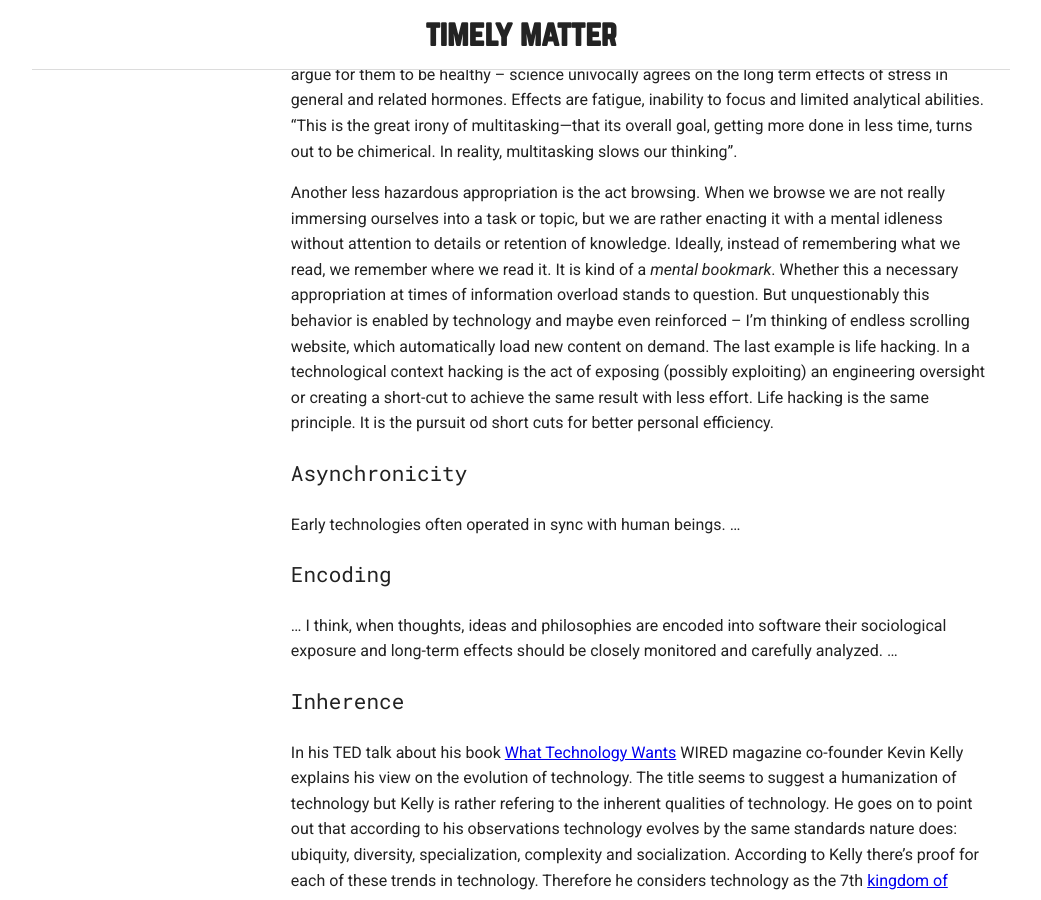
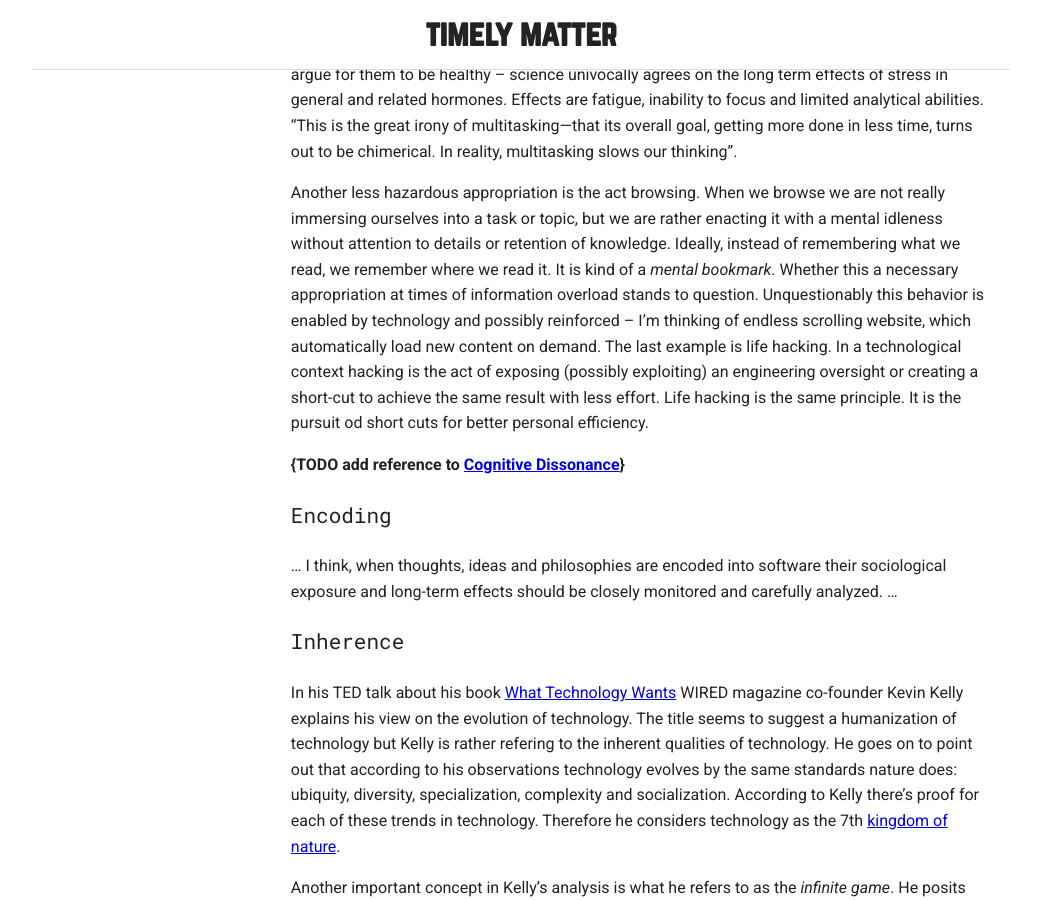
Before and after one commit to davidbeermann/timely-matter, a Jekyll site: the page built from motivation/index.md, in a window 1280 px wide and 900 px high, scrolled down 4482 px. Shown: the whole window, without its empty margins (119-1160 px from the left). Built offline with Jekyll 4.4.1, drawn with Linux system fonts in a browser that asks for light colours.

Commit message:
removed section asynchronicity

```diff
--- a/motivation/index.md
+++ b/motivation/index.md
@@ -57,11 +57,9 @@ Derived from the ideal of efficency we developed strategies which appropriate te
 
 As pointed out by Walter Kirn in his 2007 article [*The Autumn of the Multitaskers*](http://www.theatlantic.com/magazine/archive/2007/11/the-autumn-of-the-multitaskers/306342/) scientists found evidence contrasting the assumed benefits of multi-tasking. First of all it requires a constant switching between brain regions – imagine reading an article (visual process) and brushing your teeth (physical coordination). This switching actually prevents the activation of higher areas of brain activity which are related to memory and learning. "We concentrate on the act of concentration at the expense of whatever it is that we’re supposed to be concentrating *on*". Further there is evidence that multi-tasking triggers biochemical processes which release stress related hormones. Although the effect of these hormones in the short term are controversial – some even argue for them to be healthy – science univocally agrees on the long term effects of stress in general and related hormones. Effects are fatigue, inability to focus and limited analytical abilities. "This is the great irony of multitasking—that its overall goal, getting more done in less time, turns out to be chimerical. In reality, multitasking slows our thinking".
 
-Another less hazardous appropriation is the act browsing. When we browse we are not really immersing ourselves into a task or topic, but we are rather enacting it with a mental idleness without attention to details or retention of knowledge. Ideally, instead of remembering what we read, we remember where we read it. It is kind of a *mental bookmark*. Whether this a necessary appropriation at times of information overload stands to question. But unquestionably this behavior is enabled by technology and maybe even reinforced – I'm thinking of endless scrolling website, which automatically load new content on demand. The last example is life hacking. In a technological context hacking is the act of exposing (possibly exploiting) an engineering oversight or creating a short-cut to achieve the same result with less effort. Life hacking is the same principle. It is the pursuit od short cuts for better personal efficiency.
+Another less hazardous appropriation is the act browsing. When we browse we are not really immersing ourselves into a task or topic, but we are rather enacting it with a mental idleness without attention to details or retention of knowledge. Ideally, instead of remembering what we read, we remember where we read it. It is kind of a *mental bookmark*. Whether this a necessary appropriation at times of information overload stands to question. Unquestionably this behavior is enabled by technology and possibly reinforced – I'm thinking of endless scrolling website, which automatically load new content on demand. The last example is life hacking. In a technological context hacking is the act of exposing (possibly exploiting) an engineering oversight or creating a short-cut to achieve the same result with less effort. Life hacking is the same principle. It is the pursuit od short cuts for better personal efficiency.
 
-### Asynchronicity
-
-Early technologies often operated in sync with human beings. ...
+**{TODO add reference to [Cognitive Dissonance](https://en.wikipedia.org/wiki/Cognitive_dissonance)}**
 
 ### Encoding
 
```
